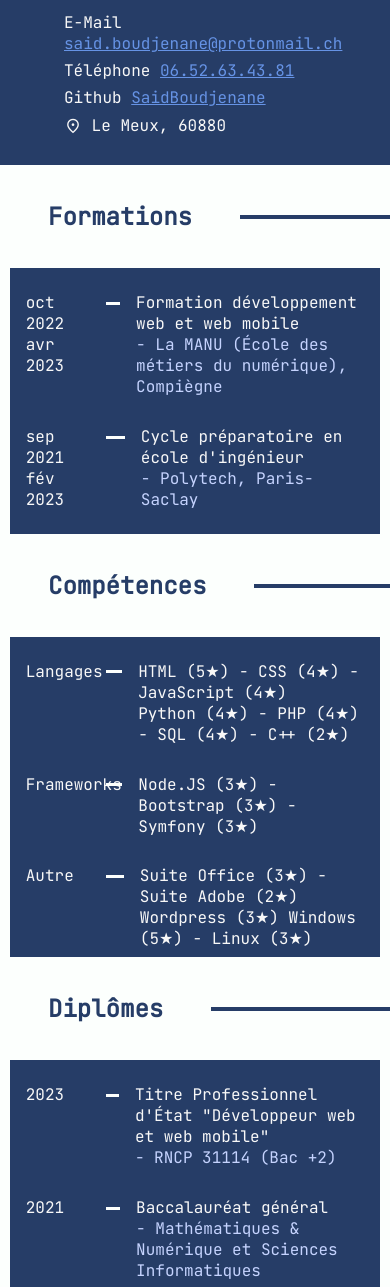
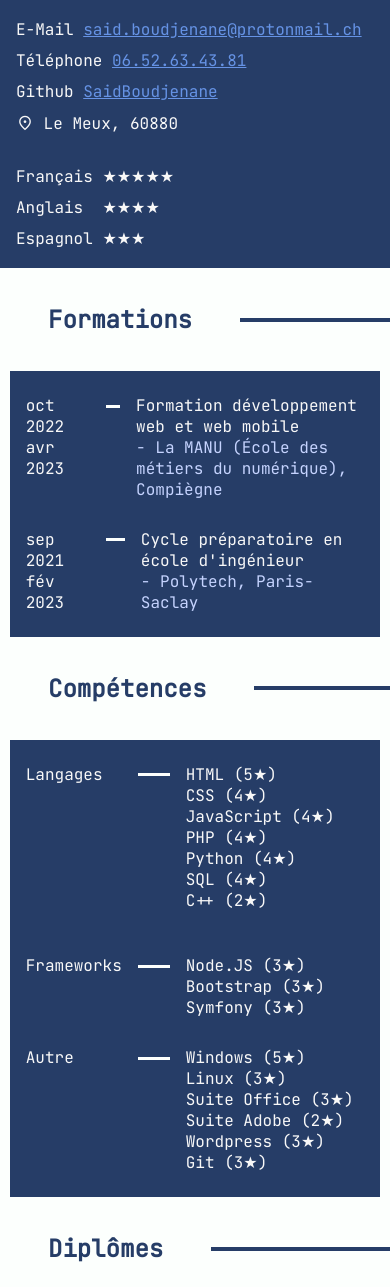
Before and after one commit to SaidBoudjenane/saidboudjenane.github.io, a plain HTML site: page index.html in a window 390 px wide. Shown: the part 200-1487 px from the top of the page. Drawn offline with nearby package versions, Linux system fonts and the light colour scheme.

Commit message:
Peaufinement

```diff
--- a/assets/css/style.css
+++ b/assets/css/style.css
@@ -31,8 +31,14 @@ a {
     padding: 0.8rem 1.5rem;
 }
 
-#infos-list li:not(:last-child) {
-    margin-bottom: 6px;
+#infos-uls {
+    display: flex;
+    flex-direction: row;
+    gap: 3rem;
+}
+
+#infos .infos-list li:not(:last-child) {
+    margin-bottom: 10px;
 }
 
 ul {
@@ -46,6 +52,10 @@ ul {
 
 #location {
     vertical-align: middle;
+}
+
+#langues {
+    margin-top: 1rem;
 }
 
 /* Parcours */
@@ -121,6 +131,19 @@ ul {
     min-width: 4rem;
 }
 
+.skills-title {
+    display: flex;
+    flex-direction: row;
+}
+
+.skills-title .skills-rating:first-child ul {
+    padding-left: 0;
+}
+
+.skills-rating ul {
+    margin-top: 0;
+}
+
 @media screen and (max-width: 854px) {
     .exp-infos {
         padding: 0.5rem 1rem;
@@ -129,4 +152,32 @@ ul {
     .formation {
         gap: 1rem;
     }
+
+    .skills-title, #infos-uls {
+        flex-direction: column;
+    }
+
+    #skills ul {
+        padding: 0;
+    }
+
+    .skills-title .skills-rating:first-child ul {
+        margin-bottom: 0;
+    }
+
+    .exp-infos .formation:first-child .title-infos {
+        margin-top: 1rem;
+    }
+
+    #infos ul {
+        padding: 0;
+    }
+
+    #infos {
+        padding: 0.2rem 1rem;
+    }
+
+    #infos-uls {
+        gap: 0;
+    }
 }
--- a/index.html
+++ b/index.html
@@ -20,7 +20,8 @@
         <div class="color-white">
             <h2>Infos</h2>
         </div>
-        <ul id="infos-list">
+        <div id="infos-uls">
+            <ul class="infos-list">
                 <li>
                     <span class="color-white">E-Mail</label>
                         <a href="mailto:said.boudjenane@protonmail.ch">said.boudjenane@protonmail.ch</a>
@@ -38,6 +39,18 @@
                     <span id="location" class="color-white">Le Meux, 60880</span>
                 </li>
             </ul>
+            <ul id="langues" class="infos-list color-white">
+                <li>
+                    <span>Français ★★★★★</span>
+                </li>
+                <li>
+                    <span>Anglais &nbsp;★★★★</span>
+                </li>
+                <li>
+                    <span>Espagnol ★★★</span>
+                </li>
+            </ul>
+        </div>
     </div>
     <div id="experience">
         <div>
@@ -80,8 +93,23 @@
                     </div>
                     <div class="small-separator"></div>
                     <div class="title-infos">
-                        <span class="title">HTML (5★) - CSS (4★) - JavaScript (4★)<br>Python (4★) - PHP (4★) - SQL (4★)
-                            - C++ (2★)</span>
+                        <div class="skills-title">
+                            <div class="skills-rating">
+                                <ul>
+                                    <li>HTML (5★)</li>
+                                    <li>CSS (4★)</li>
+                                    <li>JavaScript (4★)</li>
+                                    <li>PHP (4★)</li>
+                                </ul>
+                            </div>
+                            <div class="skills-rating">
+                                <ul>
+                                    <li>Python (4★)</li>
+                                    <li>SQL (4★)</li>
+                                    <li>C++ (2★)</li>
+                                </ul>
+                            </div>
+                        </div>
                     </div>
                 </div>
                 <div class="formation">
@@ -90,7 +118,15 @@
                     </div>
                     <div class="small-separator"></div>
                     <div class="title-infos">
-                        <span class="title">Node.JS (3★) - Bootstrap (3★) - Symfony (3★)</span>
+                        <div class="skills-title">
+                            <div class="skills-rating">
+                                <ul>
+                                    <li>Node.JS (3★)</li>
+                                    <li>Bootstrap (3★)</li>
+                                    <li>Symfony (3★)</li>
+                                </ul>
+                            </div>
+                        </div>
                     </div>
                 </div>
                 <div class="formation">
@@ -99,8 +135,22 @@
                     </div>
                     <div class="small-separator"></div>
                     <div class="title-infos">
-                        <span class="title">Suite Office (3★) - Suite Adobe (2★)<br>Wordpress (3★) Windows (5★) - Linux
-                            (3★) </span>
+                        <div class="skills-title">
+                            <div class="skills-rating">
+                                <ul>
+                                    <li>Windows (5★)</li>
+                                    <li>Linux (3★)</li>
+                                    <li>Suite Office (3★)</li>
+                                    <li>Suite Adobe (2★)</li>
+                                </ul>
+                            </div>
+                            <div class="skills-rating">
+                                <ul>
+                                    <li>Wordpress (3★)</li>
+                                    <li>Git (3★)</li>
+                                </ul>
+                            </div>
+                        </div>
                     </div>
                 </div>
             </div>
```
Lines whose indentation alone changed are shown as unchanged.
